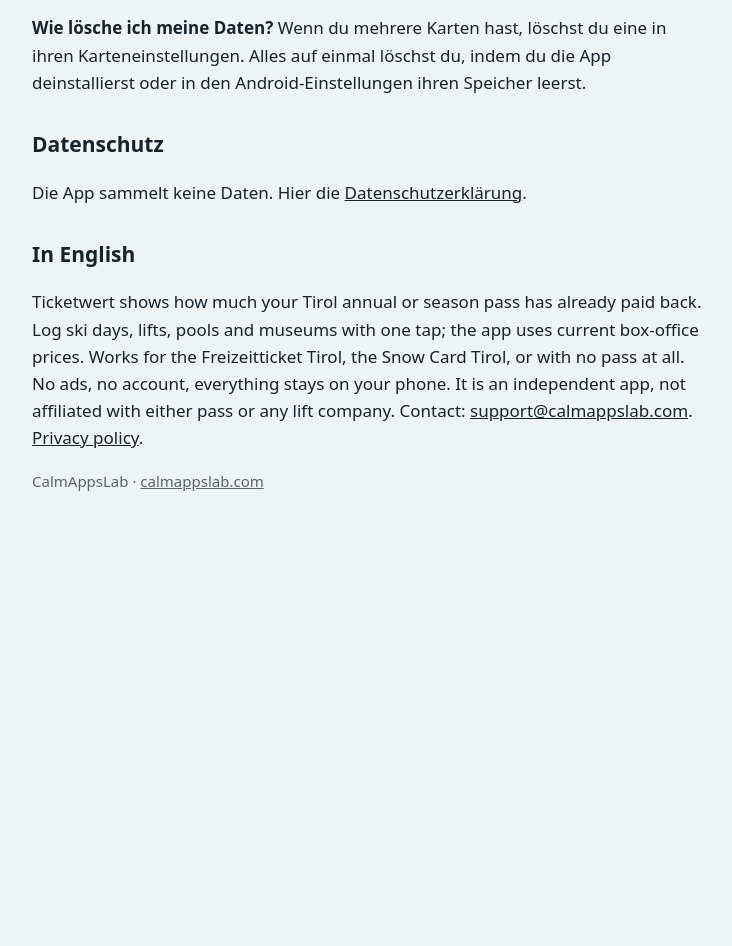
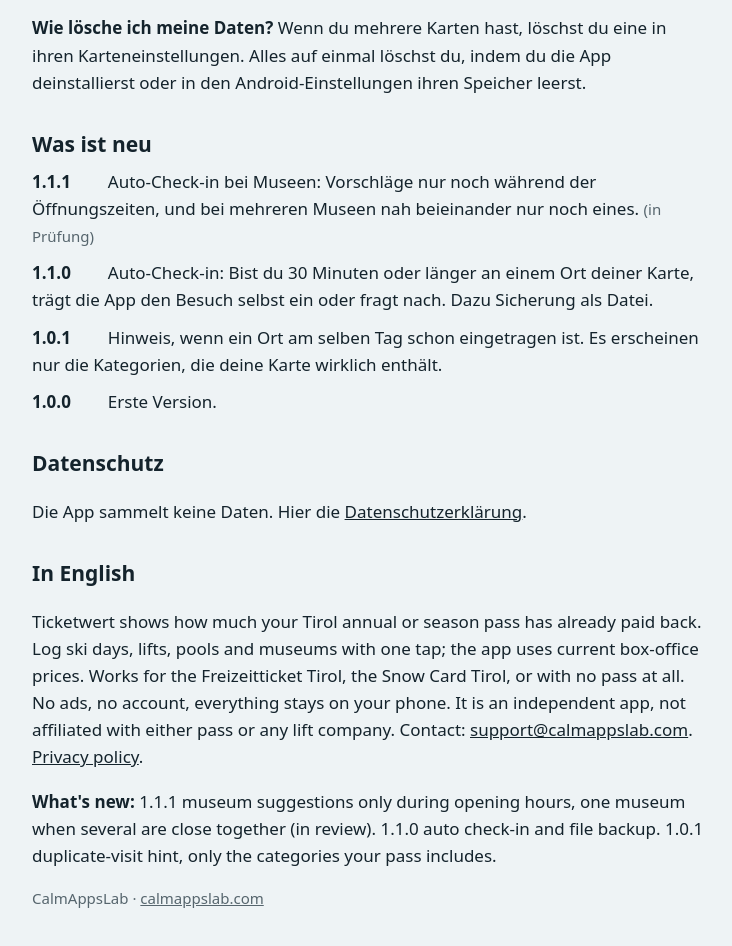
Before and after one commit to calm-apps-lab/calm-apps-lab.github.io, a plain HTML site: page tw/index.html in a window 1280 px wide. Shown: the part 841-1787 px from the top of the page, without its empty margins (268-1000 px from the left). Before the commit the page ends 1413 px from the top, so only its background shows below. Drawn offline with Linux system fonts and the light colour scheme.

Commit message:
Ticketwert: version history

```diff
--- a/tw/index.html
+++ b/tw/index.html
@@ -19,6 +19,8 @@
   .note { color: var(--muted); font-size: 15px; }
   a { color: inherit; }
   .store { display: inline-block; background: var(--ink); color: var(--bg); text-decoration: none; font-weight: 700; padding: 10px 20px; border-radius: 999px; }
+  .ver { margin: 0; padding-left: 0; list-style: none; display: grid; gap: 10px; }
+  .ver b { display: inline-block; min-width: 4.2em; }
 </style>
 </head>
 <body>
@@ -40,11 +42,20 @@
   <p><b>Ist das eine offizielle App?</b> Nein. Ticketwert ist ein unabhängiges Projekt und gehört nicht zum Freizeitticket Tirol, zur Snow Card Tirol oder zu einer Bergbahn.</p>
   <p><b>Wie lösche ich meine Daten?</b> Wenn du mehrere Karten hast, löschst du eine in ihren Karteneinstellungen. Alles auf einmal löschst du, indem du die App deinstallierst oder in den Android-Einstellungen ihren Speicher leerst.</p>
 
+  <h2>Was ist neu</h2>
+  <ul class="ver">
+    <li><b>1.1.1</b> Auto-Check-in bei Museen: Vorschläge nur noch während der Öffnungszeiten, und bei mehreren Museen nah beieinander nur noch eines. <span class="note">(in Prüfung)</span></li>
+    <li><b>1.1.0</b> Auto-Check-in: Bist du 30 Minuten oder länger an einem Ort deiner Karte, trägt die App den Besuch selbst ein oder fragt nach. Dazu Sicherung als Datei.</li>
+    <li><b>1.0.1</b> Hinweis, wenn ein Ort am selben Tag schon eingetragen ist. Es erscheinen nur die Kategorien, die deine Karte wirklich enthält.</li>
+    <li><b>1.0.0</b> Erste Version.</li>
+  </ul>
+
   <h2>Datenschutz</h2>
   <p>Die App sammelt keine Daten. Hier die <a href="privacy.html">Datenschutzerklärung</a>.</p>
 
   <h2 lang="en">In English</h2>
   <p lang="en">Ticketwert shows how much your Tirol annual or season pass has already paid back. Log ski days, lifts, pools and museums with one tap; the app uses current box-office prices. Works for the Freizeitticket Tirol, the Snow Card Tirol, or with no pass at all. No ads, no account, everything stays on your phone. It is an independent app, not affiliated with either pass or any lift company. Contact: <a href="mailto:support@calmappslab.com">support@calmappslab.com</a>. <a href="privacy.html#en">Privacy policy</a>.</p>
+  <p lang="en"><b>What's new:</b> 1.1.1 museum suggestions only during opening hours, one museum when several are close together (in review). 1.1.0 auto check-in and file backup. 1.0.1 duplicate-visit hint, only the categories your pass includes.</p>
 
   <p class="note">CalmAppsLab · <a href="../">calmappslab.com</a></p>
 </main>
```
